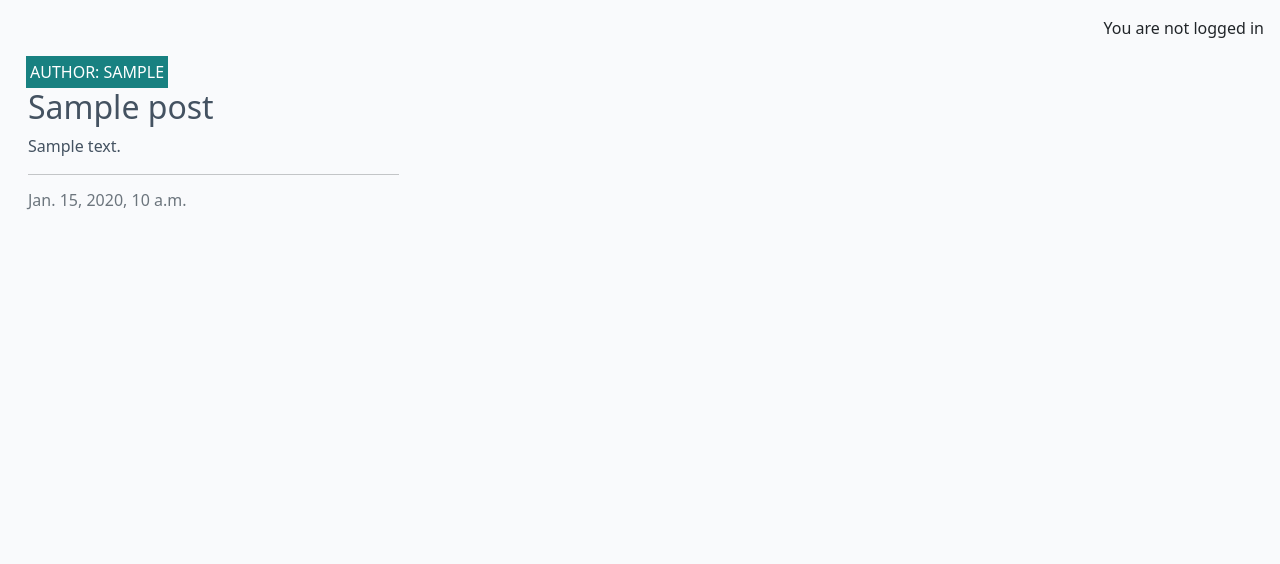
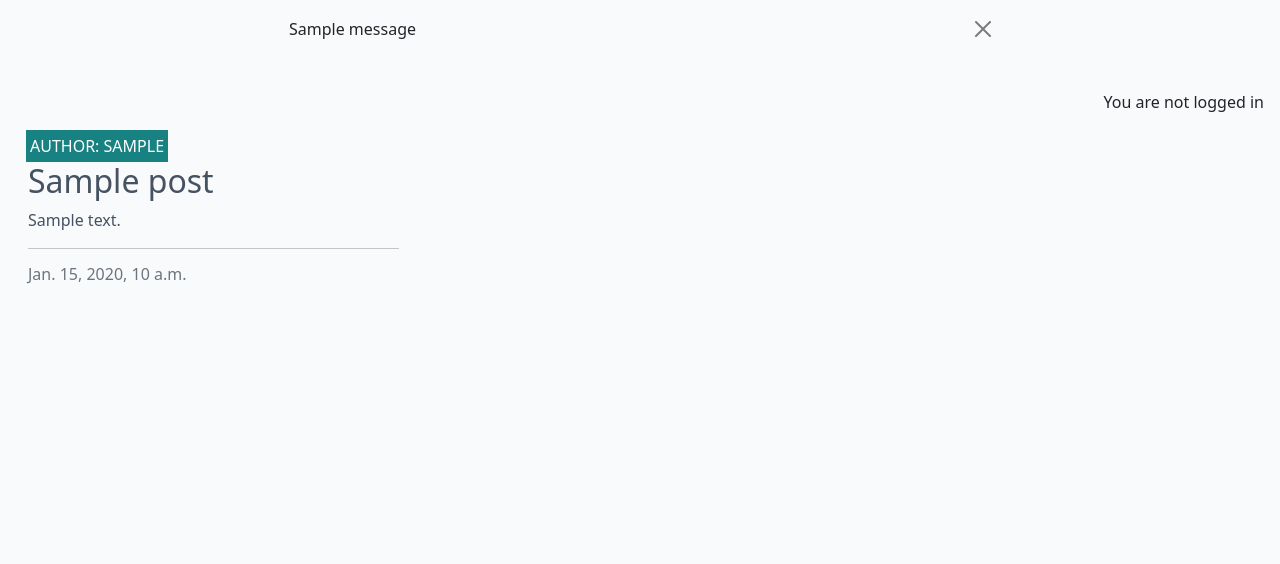
Before and after one commit to Ko11e/LMS_Django, a Django app: page / in a window 1280 px wide. Shown: the part 60-624 px from the top of the page. Run offline with Django 4.2, Linux system fonts and the light colour scheme; tables that the repository leaves empty hold one stand-in row (values such as "Sample post"); one stand-in notice (Sample message) is shown.

Commit message:
Add POST in view and success massage

```diff
--- a/blog/views.py
+++ b/blog/views.py
@@ -1,5 +1,6 @@
 from django.shortcuts import render, get_object_or_404
 from django.views import generic
+from django.contrib import messages
 from .models import Post
 from .forms import CommentForm
 
@@ -29,6 +30,17 @@ def post_detail(request, slug):
     comments = post.comments.all().order_by("-created_on")
     comment_count = post.comments.filter(approved=True).count()
     comment_form = CommentForm()
+    if request.method == "POST":
+        comment_form = CommentForm(data=request.POST)
+        if comment_form.is_valid():
+            comment = comment_form.save(commit=False)
+            comment.auther = request.user
+            comment.post = post
+            comment.save()
+            messages.add_message(
+            request, messages.SUCCESS,
+            'Comment submitted and awaiting approval'
+    )
 
     return render(
         request,
--- a/templates/base.html
+++ b/templates/base.html
@@ -52,7 +52,8 @@
                     </li>
                     {% if user.is_authenticated %}
                     <li class="nav-item">
-                            <a class="nav-link {% if request.path == logout_url %}active{% endif %}" aria-current="page" href="{% url 'account_logout' %}">Logout</a>
+                        <a class="nav-link {% if request.path == logout_url %}active{% endif %}" aria-current="page"
+                            href="{% url 'account_logout' %}">Logout</a>
                     </li>
                     {% else %}
                     <li class="nav-item">
@@ -60,7 +61,8 @@
                             href="{% url 'account_signup' %}">Register</a>
                     </li>
                     <li class="nav-item">
-                            <a class="nav-link {% if request.path == login_url %}active{% endif %}" aria-current="page" href="{% url 'account_login' %}">Login</a>
+                        <a class="nav-link {% if request.path == login_url %}active{% endif %}" aria-current="page"
+                            href="{% url 'account_login' %}">Login</a>
                     </li>
                     {% endif %}
                 </ul>
@@ -70,6 +72,20 @@
             </div>
         </div>
     </nav>
+    <!-- displaying Django messages -->
+    <div class="container">
+        <div class="row">
+            <div class="col-md-8 offset-md-2">
+                {% for message in messages %}
+                <div class="alert {{ message.tags }} alert-dismissible
+          fade show" id="msg" role="alert">
+                    {{ message | safe }}
+                    <button type="button" class="btn-close" data-bs-dismiss="alert" aria-label="Close"></button>
+                </div>
+                {% endfor %}
+            </div>
+        </div>
+    </div>
 
     {% if user.is_authenticated %}
     <p class="text-end m-3">You are logged is as {{ user }}</p>
```
Also changed, not shown: 1 other file. Lines whose indentation alone changed are shown as unchanged.
